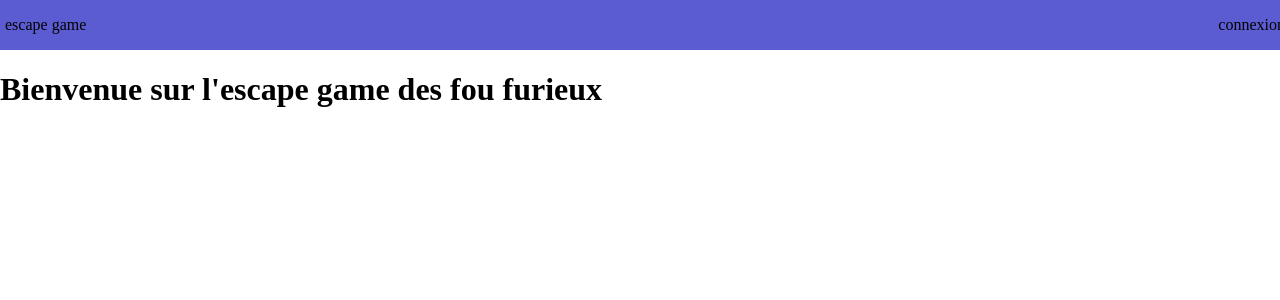
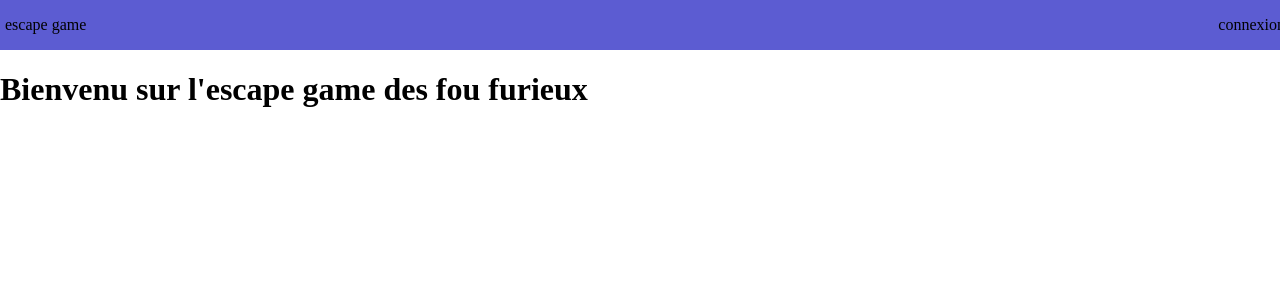
Before and after one commit to thibaud75/escape-game-front, a React (Vite) app: page / in a window 1280 px wide. Shown: the top 300 px of the page. Built offline with nearby package versions, Linux system fonts and the light colour scheme.

Commit message:
Add truc

```diff
--- a/src/App.tsx
+++ b/src/App.tsx
@@ -12,7 +12,7 @@ function App() {
       <span>escape game</span>
       <span>connexion</span>
     </header>
-      <h1>Bienvenue sur l'escape game des fou furieux</h1>
+      <h1>Bienvenu sur l'escape game des fou furieux</h1>
     </>
   )
 }
```
